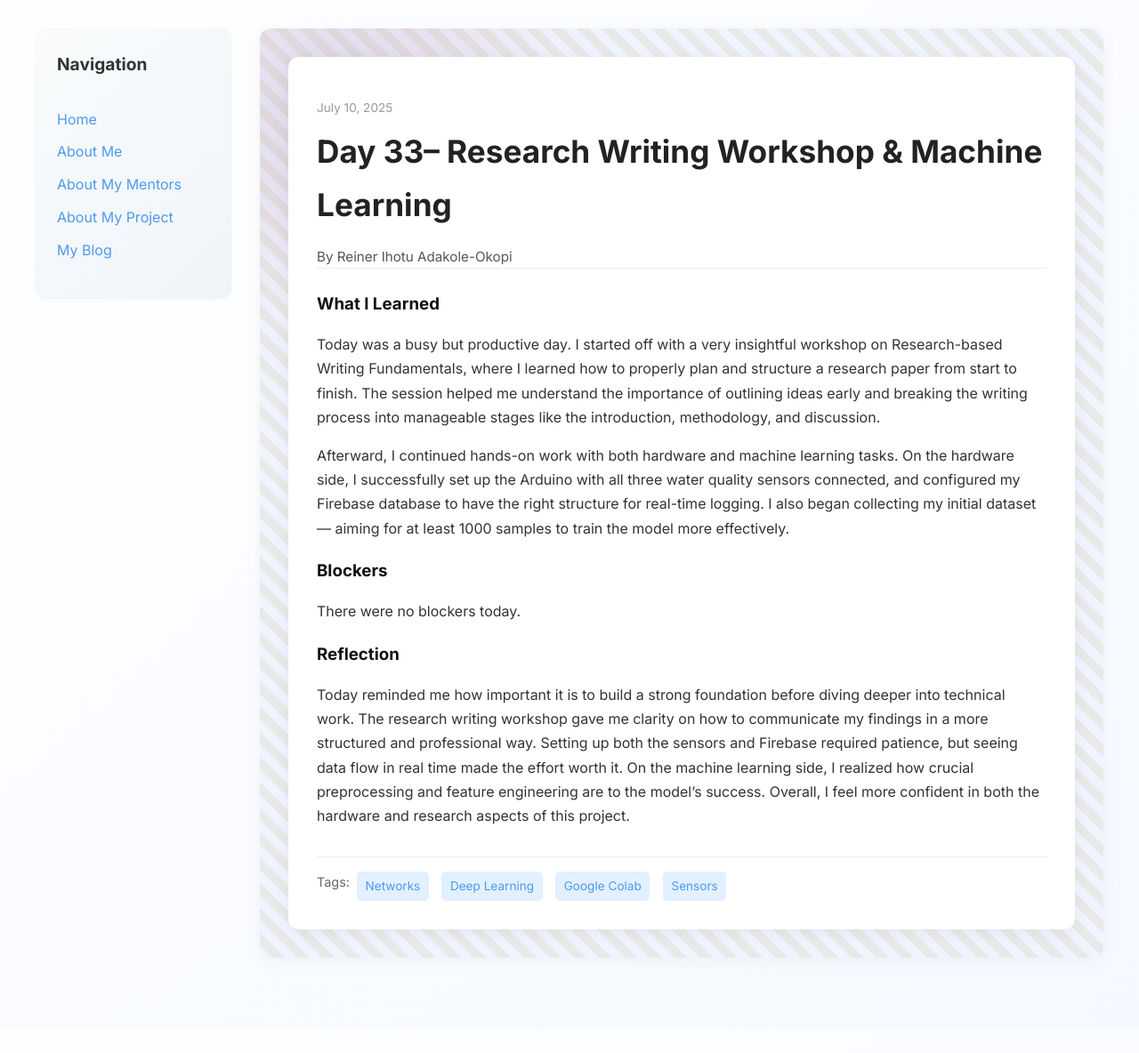
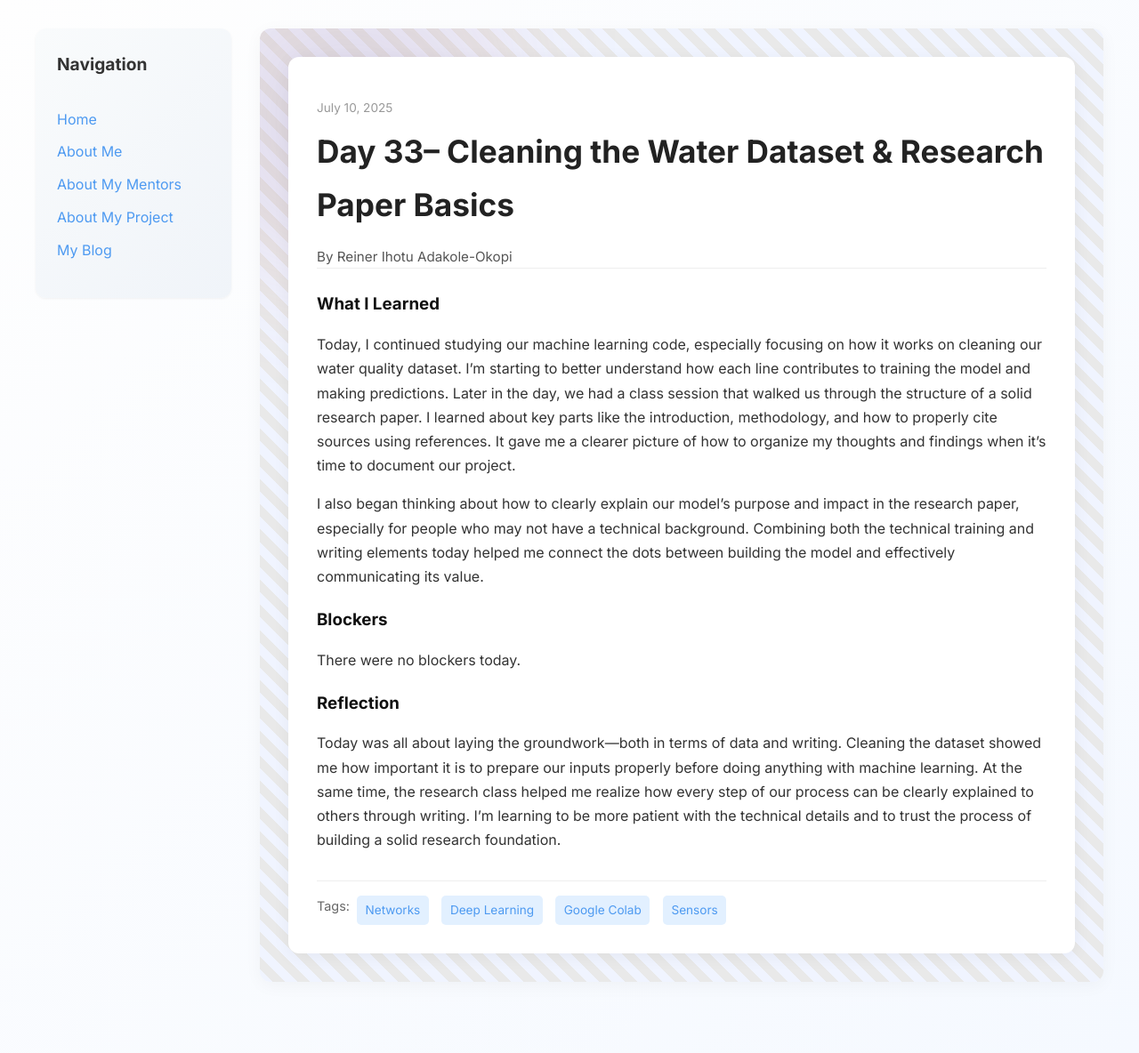
Before and after one commit to Reiner343/Reiner343.github.io, a Jekyll site: the page built from _posts/2025-07-10-day-33.md, in a window 1280 px wide. Shown: the whole page at 89% size. Built offline with Jekyll 4.4.1, drawn with Linux system fonts in a browser that asks for light colours; before the commit the page ends 1157 px from its top, so only the background shows below that.

Commit message:
Update 2025-07-10-day-33.md

```diff
--- a/_posts/2025-07-10-day-33.md
+++ b/_posts/2025-07-10-day-33.md
@@ -1,19 +1,19 @@
 ---
 layout: post
-title: "Day 33– Research Writing Workshop & Machine Learning"
+title: "Day 33– Cleaning the Water Dataset & Research Paper Basics"
 date: 2025-07-10
 author: Reiner Ihotu Adakole-Okopi
 permalink: /day33.html
 tags: ["Networks", "Deep Learning", "Google Colab", "Sensors"]
 
 what_i_learned: |
-  Today was a busy but productive day. I started off with a very insightful workshop on Research-based Writing Fundamentals, where I learned how to properly plan and structure a research paper from start to finish. The session helped me understand the importance of outlining ideas early and breaking the writing process into manageable stages like the introduction, methodology, and discussion.
+  Today, I continued studying our machine learning code, especially focusing on how it works on cleaning our water quality dataset. I'm starting to better understand how each line contributes to training the model and making predictions. Later in the day, we had a class session that walked us through the structure of a solid research paper. I learned about key parts like the introduction, methodology, and how to properly cite sources using references. It gave me a clearer picture of how to organize my thoughts and findings when it’s time to document our project.
 
-  Afterward, I continued hands-on work with both hardware and machine learning tasks. On the hardware side, I successfully set up the Arduino with all three water quality sensors connected, and configured my Firebase database to have the right structure for real-time logging. I also began collecting my initial dataset — aiming for at least 1000 samples to train the model more effectively.
+  I also began thinking about how to clearly explain our model's purpose and impact in the research paper, especially for people who may not have a technical background. Combining both the technical training and writing elements today helped me connect the dots between building the model and effectively communicating its value.
 
 blockers: |
   There were no blockers today.
 
 reflection: |
-  Today reminded me how important it is to build a strong foundation before diving deeper into technical work. The research writing workshop gave me clarity on how to communicate my findings in a more structured and professional way. Setting up both the sensors and Firebase required patience, but seeing data flow in real time made the effort worth it. On the machine learning side, I realized how crucial preprocessing and feature engineering are to the model’s success. Overall, I feel more confident in both the hardware and research aspects of this project.
+  Today was all about laying the groundwork—both in terms of data and writing. Cleaning the dataset showed me how important it is to prepare our inputs properly before doing anything with machine learning. At the same time, the research class helped me realize how every step of our process can be clearly explained to others through writing. I’m learning to be more patient with the technical details and to trust the process of building a solid research foundation.
 ---
```
